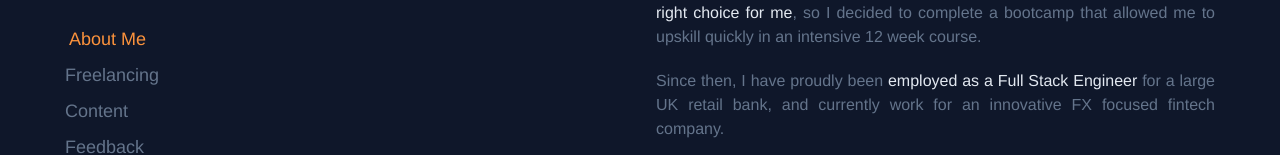
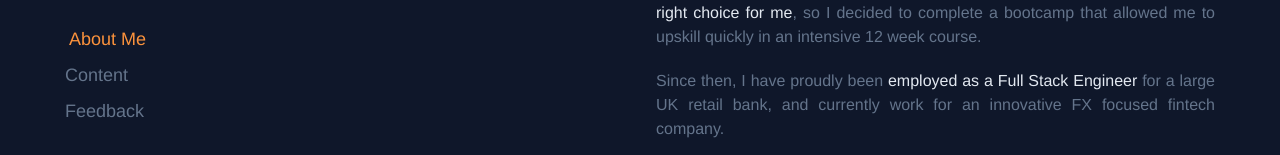
Before and after one commit to LMBroadhurst/CRYPTO_SUPERAPP, a Next.js app: page / in a window 1280 px wide. Shown: the part 355-510 px from the top of the page. Built offline with nearby package versions, Linux system fonts and the light colour scheme.

Commit message:
Update Navigation.tsx

```diff
--- a/components/home/Navigation.tsx
+++ b/components/home/Navigation.tsx
@@ -8,7 +8,7 @@ type OwnProps = {
 
 const navTabs: NavigationTab[] = [
   {text: 'About Me', key: 'AboutMe'},
-  {text: 'Freelancing', key: 'Freelancing'},
+  // {text: 'Freelancing', key: 'Freelancing'},
   {text: 'Content', key: 'Content'},
   {text: 'Feedback', key: 'Feedback'}
 ];
```
